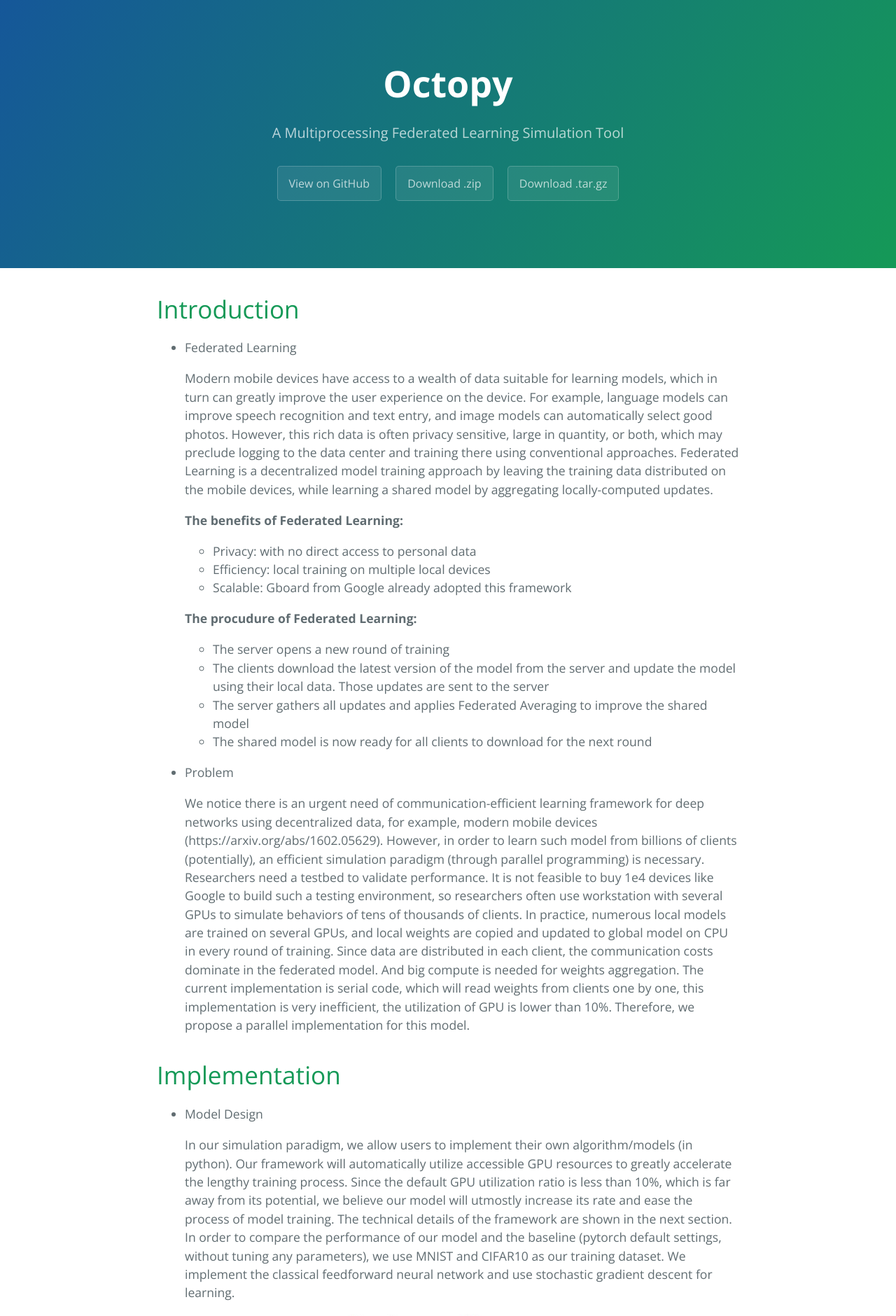
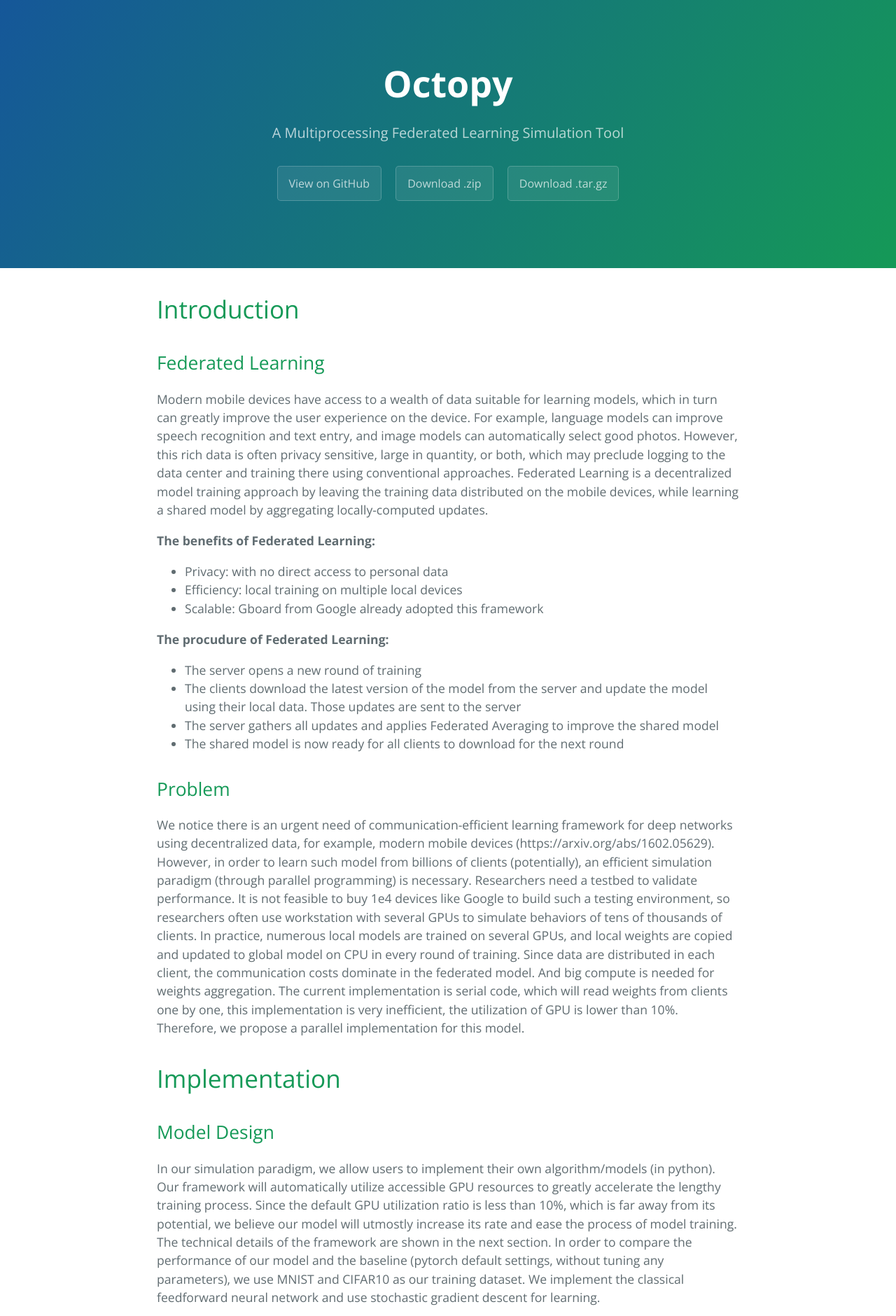
Before and after one commit to m7dong/Octopy, a Jekyll site: the page built from docs/index.html, in a window 1280 px wide. Shown: the top 1880 px of the page at 70% size. Built offline with Jekyll 4.4.1, drawn with Linux system fonts in a browser that asks for light colours; the list of posts is cut into pages by our own code.

Commit message:
update website

```diff
--- a/docs/index.html
+++ b/docs/index.html
@@ -5,9 +5,7 @@ title: {{ site.name }}
 
 <div id="home">
   <h1>Introduction</h1>
-    <ul class="posts">
-      {% for post in site.posts %}
-        <li><span>Federated Learning</li>
+  <h2>Federated Learning</h2>
           <p>
             Modern mobile devices have access to a wealth of data suitable for learning models, which in turn can greatly improve the user experience on the device. For example, language models can improve speech recognition and text entry, and image models can automatically select good photos. However, this rich data is often privacy sensitive, large in quantity, or both, which may preclude logging to the data center and training there using conventional approaches.
             Federated Learning is a decentralized model training approach by leaving the training data distributed on the mobile devices, while learning a shared model by aggregating locally-computed updates.
@@ -31,17 +29,13 @@ title: {{ site.name }}
             </ul>
           </p>
 
-        <li><span>Problem</li>
+  <h2>Problem</h2>
           <p>
             We notice there is an urgent need of communication-efficient learning framework for deep networks using decentralized data, for example, modern mobile devices (https://arxiv.org/abs/1602.05629). However, in order to learn such model from billions of clients (potentially), an efficient simulation paradigm (through parallel programming) is necessary. Researchers need a testbed to validate performance. It is not feasible to buy 1e4 devices like Google to build such a testing environment, so researchers often use workstation with several GPUs to simulate behaviors of tens of thousands of clients. In practice, numerous local models are trained on several GPUs, and local weights are copied and updated to global model on CPU in every round of training. Since data are distributed in each client, the communication costs dominate in the federated model. And big compute is needed for weights aggregation. The current implementation is serial code, which will read weights from clients one by one, this implementation is very inefficient, the utilization of GPU is lower than 10%. Therefore, we propose a parallel implementation for this model.
           </p>
-      {% endfor %}
-    </ul>
 
   <h1>Implementation</h1>
-    <ul class="posts">
-        {% for post in site.posts %}
-          <li><span>Model Design</li>
+    <h2>Model Design</h2>
             <p>
               In our simulation paradigm, we allow users to implement their own algorithm/models (in python). Our framework will automatically utilize accessible GPU resources to greatly accelerate the lengthy training process. Since the default GPU utilization ratio is less than 10%, which is far away from its potential, we believe our model will utmostly increase its rate and ease the process of model training. The technical details of the framework are shown in the next section. In order to compare the performance of our model and the baseline (pytorch default settings, without tuning any parameters), we use MNIST and CIFAR10 as our training dataset. We implement the classical feedforward neural network and use stochastic gradient descent for learning.
             </p>
@@ -59,8 +53,7 @@ title: {{ site.name }}
               <img src="/figures/model_design.png" alt="Model Design" style="width:auto;">
               <figcaption>Fig2. An illustration of our model </figcaption>
             </figure>
-
-          <li><span>Parallel Implementation and Programming Model used</li>
+  <h2>Parallel Implementation and Programming Model used</h2>
             <p>
 
               <ul>
@@ -72,8 +65,7 @@ title: {{ site.name }}
               <li>Programming language: Python</li>
             </ul>
             </p>
-        {% endfor %}
-    </ul>
+
 
   <h1>Reproducibility</h1>
 
```
